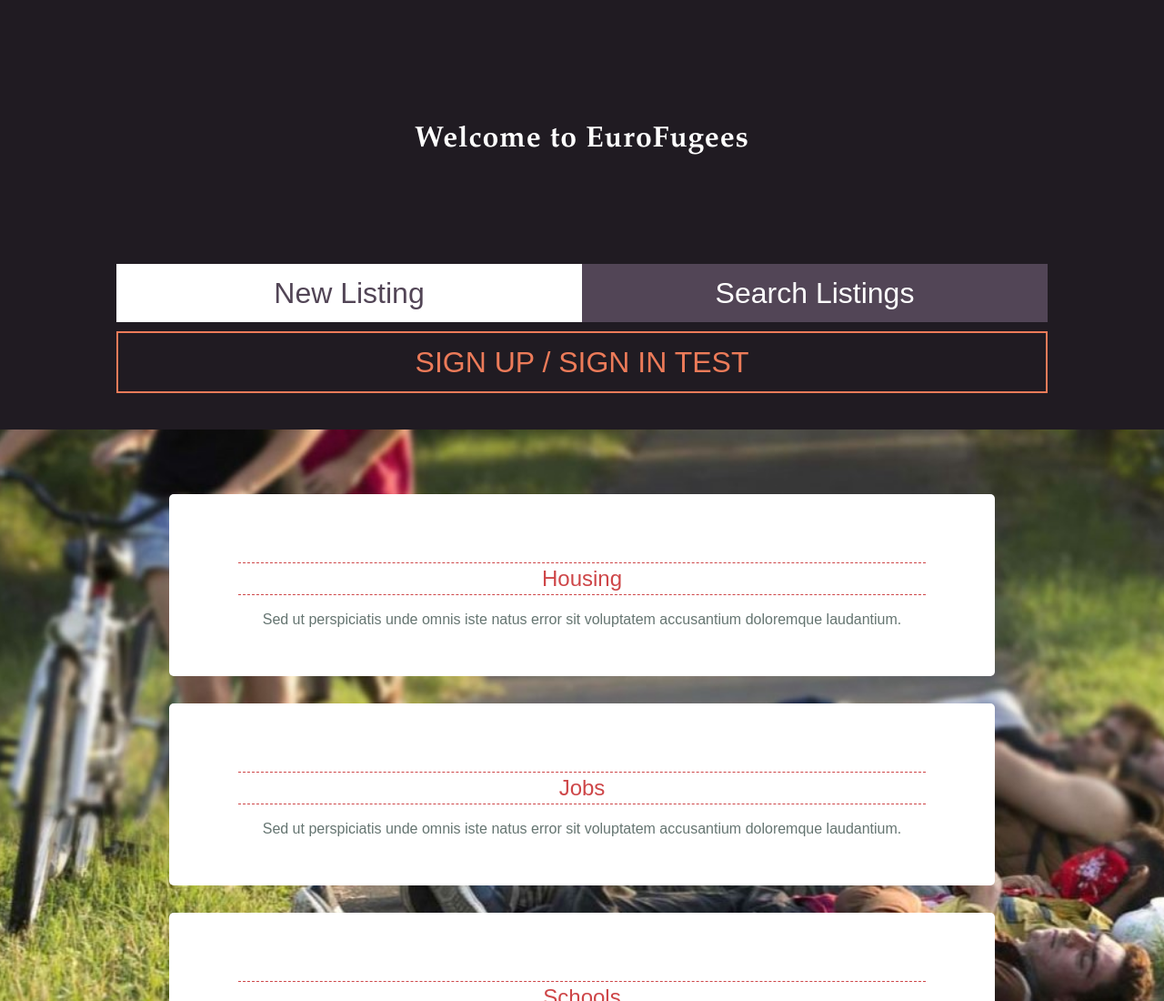
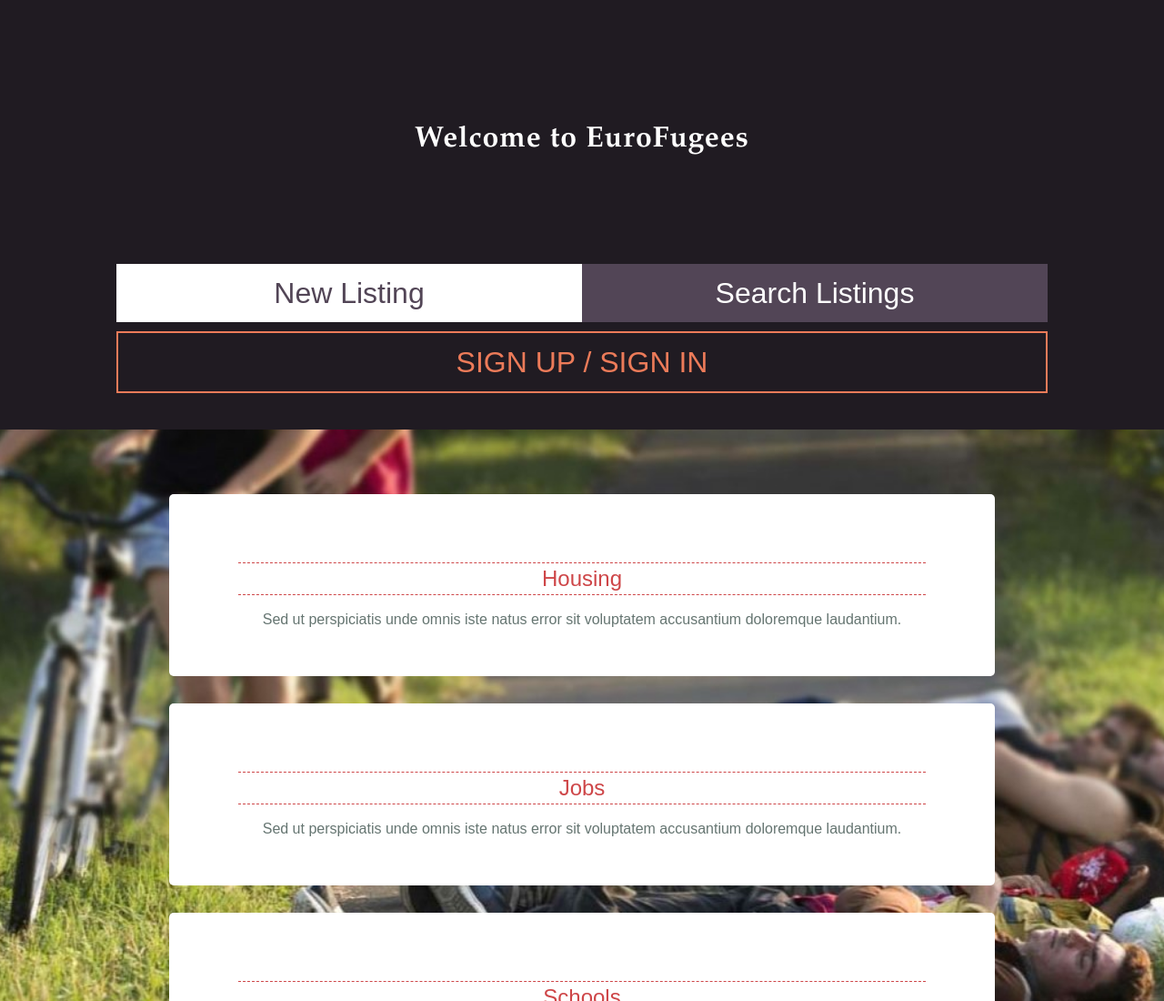
Before and after one commit to akahhaleh/EuroFugees, a plain HTML site: page index.html in a window 1280 px wide. Shown: the top 1100 px of the page at 91% size. Drawn offline with nearby package versions, Linux system fonts and the light colour scheme.

Commit message:
initial setup

```diff
--- a/index.html
+++ b/index.html
@@ -32,7 +32,7 @@
           <li><a href="index.html" title="Home" class="active">New Listing</a><a href="index.html" title="Home">Search Listings</a></li>
           </ul>
         </nav>
-        <div class="create-profile"><a href="#">Sign Up / Sign In TEST</a></div>
+        <div class="create-profile"><a href="#">Sign Up / Sign In</a></div>
       </div>
     </header><!-- /header -->
 
```
